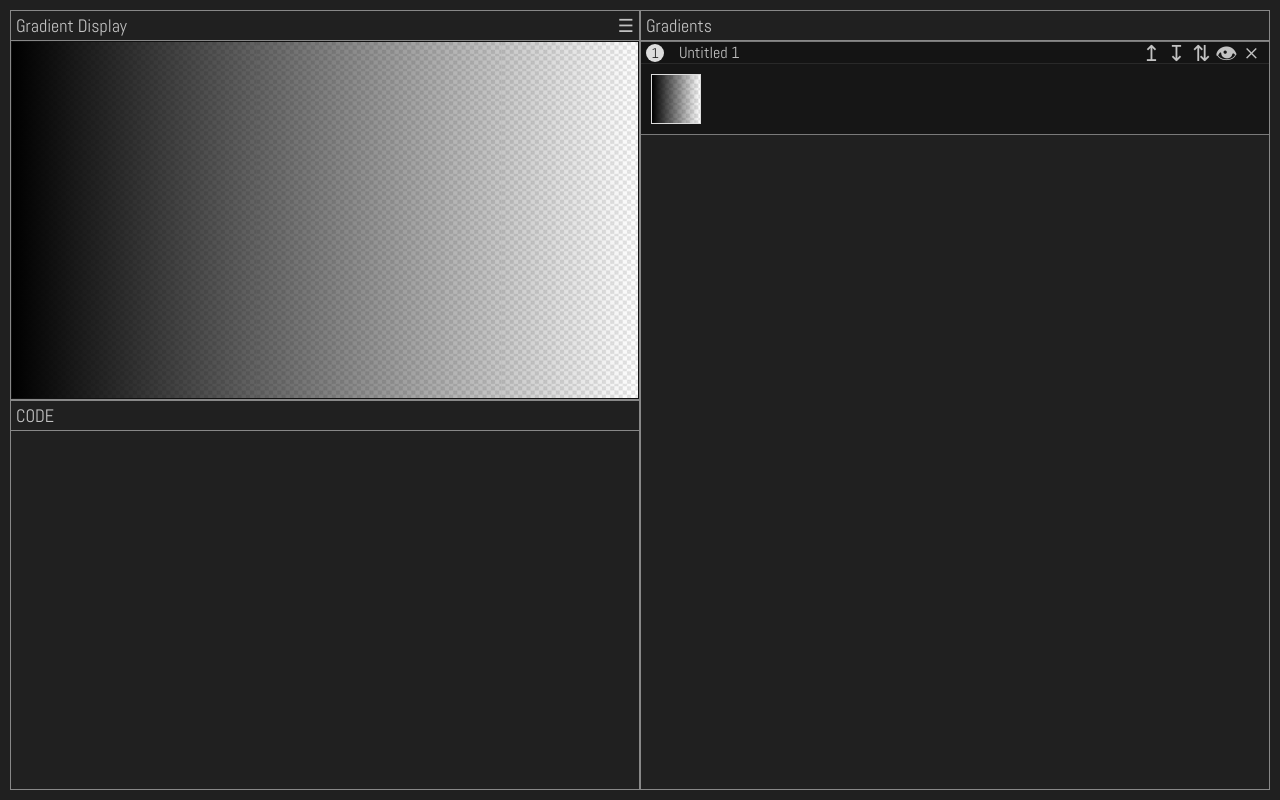
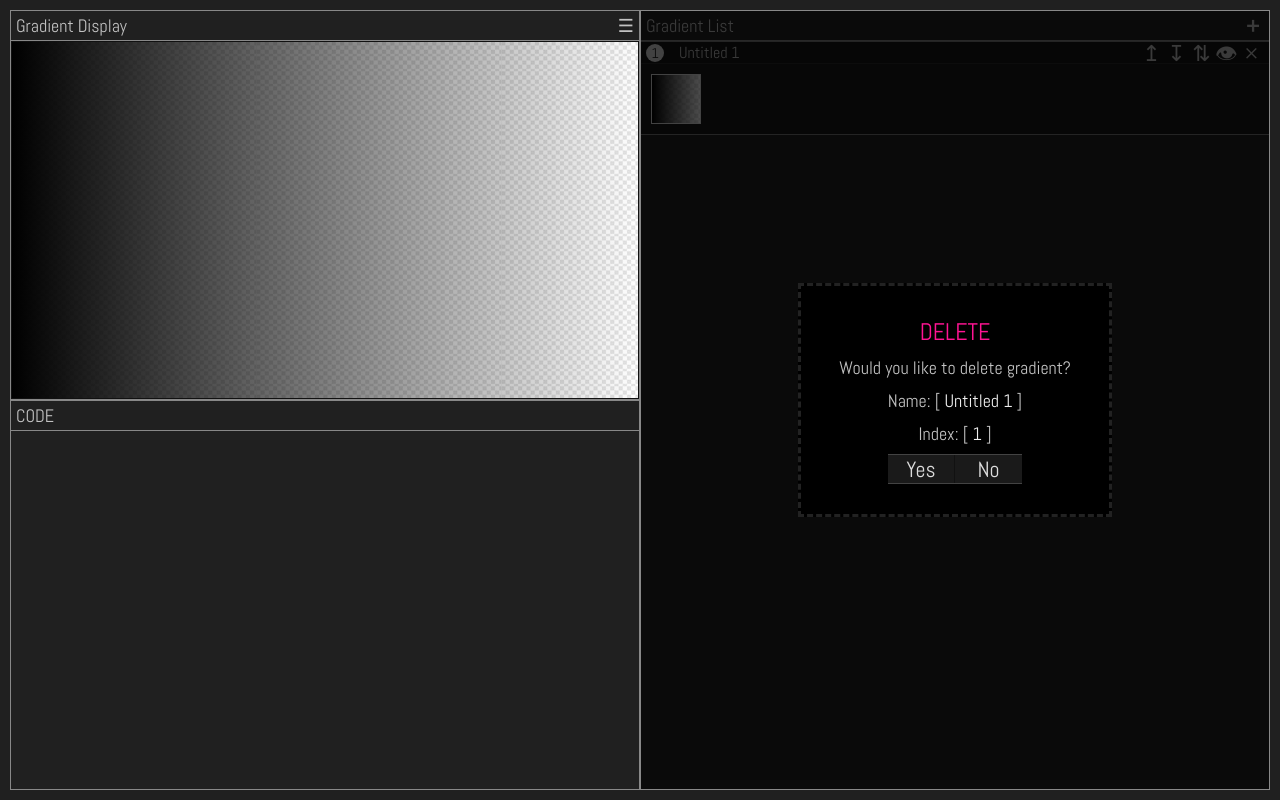
Before and after one commit to tschiboka/colorpicker, a React (Create React App) app: page / in a window 1280 px wide. Both pictures are taken after a click on the button "delete gradient". Built offline with nearby package versions, Linux system fonts and the light colour scheme.

Commit message:
GradientFields can be added and deleted with confirmation

```diff
--- a/src/App.js
+++ b/src/App.js
@@ -3,6 +3,7 @@ import ColorPicker from "./Components/ColorPicker/ColorPicker";
 import ResultDisplay from "./Components/ResultDisplay/ResultDisplay";
 import GradientList from "./Components/GradientList/GradientList";
 import Code from "./Components/Code/Code";
+import { defaultGradientObj } from "./functions/gradient";
 import "./App.scss";
 
 
@@ -14,17 +15,7 @@ export default class App extends Component {
     this.state = {
       colorPicker1IsVisible: false,
       checkered: true,
-      gradients: [
-        {
-          name: "",
-          visible: true,
-          direction: "90",
-          colors: [
-            { color: "rgba(0, 0, 0, 1)", stop: 0 },
-            { color: "rgba(255, 255, 255, 0.5)", stop: 100 }
-          ]
-        },
-      ]
+      gradients: [defaultGradientObj]
     };
   }
 
--- a/src/App.scss
+++ b/src/App.scss
@@ -27,6 +27,7 @@ $primarytColor: #c2c2c2;
     > div > header {
         width: 100%;
         height: 30px;
+        max-height: 30px;
         display: flex;
         justify-content: space-between;
         align-items: center;
--- /dev/null
+++ b/src/Components/DeleteConfirmMsg/DeleteConfirmMsg.js
@@ -0,0 +1,40 @@
+import React, { Component } from 'react';
+import "./DeleteConfirmMsg.scss";
+
+
+
+export default class DeleteConfirmMsg extends Component {
+    render() {
+        return (
+            <div className="DeleteConfirmMsg">
+                <div>
+                    <h2>DELETE</h2>
+
+                    <p>Would you like to delete gradient?</p>
+
+                    <p>
+                        Name: [&nbsp;
+                        <span>
+                            {this.props.gradientToDelete.gradient.name || `Untitled ${this.props.gradientToDelete.index + 1}`}
+                        </span>
+                        &nbsp;]
+                    </p>
+
+                    <p>
+                        Index: [&nbsp;
+                        <span>
+                            {this.props.gradientToDelete.index + 1}
+                        </span>
+                        &nbsp;]
+                    </p>
+
+                    <div>
+                        <button onClick={() => this.props.deleteConfirmResponse(true)}>Yes</button>
+
+                        <button onClick={() => this.props.deleteConfirmResponse(false)}>No</button>
+                    </div>
+                </div>
+            </div>
+        );
+    }
+}
--- /dev/null
+++ b/src/Components/DeleteConfirmMsg/DeleteConfirmMsg.scss
@@ -0,0 +1,45 @@
+.DeleteConfirmMsg {
+    position: absolute;
+    top: 0;
+    left: 0;
+    width: 100%;
+    height: 100%;
+    display: flex;
+    justify-content: center;
+    align-items: center;
+    background: rgba(0, 0, 0, 0.7);
+    > div {
+        display: flex;
+        justify-content: space-evenly;
+        align-items: center;
+        flex-direction: column;
+        min-width: 50%;
+        min-height: 30%;
+        padding: 20px;
+        background: black;
+        border: 3px dashed #222;
+        h2 { color: deeppink; }
+        p { font-size: 18px; }
+        p span { color: #eee; }
+        > div {
+            width: 50%;
+            display: flex;
+            justify-content: space-evenly;
+            border-top: 1px solid rgba(221, 221, 221, 0.3);
+            border-bottom: 1px solid rgba(221, 221, 221, 0.3);
+            button {
+                width: 50%;
+                background: rgba(255, 255, 255, 0.1);
+                border: none;
+                font-size: 22px;
+                color: #ddd;
+                cursor: pointer;
+                &:first-child { border-right: 1px solid #111; }
+                &:hover {
+                    background: rgba(255, 255, 255, 0.3);
+                    font-size: 18px;
+                }
+            }
+        }
+    }
+}
--- a/src/Components/GradientField/GradientField.js
+++ b/src/Components/GradientField/GradientField.js
@@ -97,13 +97,13 @@ export default class GradientField extends Component {
                         <button
                             title="visibility"
                             onClick={() => this.toggleVisibility()}
-                        >&#128065;
-                            <div>
-                                {!this.props.gradient.visible && this.renderRedDiagonalLine()}
-                            </div>
+                        >&#128065;<div>{!this.props.gradient.visible && this.renderRedDiagonalLine()}</div>
                         </button>
 
-                        <button title="delete gradient">&times;</button>
+                        <button
+                            title="delete gradient"
+                            onClick={() => this.props.confirmDeleteGradient(this.props.gradient, this.props.index)}
+                        >&times;</button>
                     </div>
                 </header>
 
--- a/src/Components/GradientList/GradientList.js
+++ b/src/Components/GradientList/GradientList.js
@@ -1,10 +1,22 @@
 import React, { Component } from 'react';
 import GradientField from "../GradientField/GradientField";
+import DeleteConfirmMsg from "../DeleteConfirmMsg/DeleteConfirmMsg";
+import { defaultGradientObj } from "../../functions/gradient";
 import "./GradientList.scss";
 
 
 
 export default class GradientList extends Component {
+    constructor(props) {
+        super(props);
+        this.state = {
+            deleteConfirmMsgVisible: false,
+            gradientToDelete: undefined
+        }
+    }
+
+
+
     renderGradients() {
         return this.props.gradients.map((gradient, i) => (
             <GradientField
@@ -12,6 +24,7 @@ export default class GradientList extends Component {
                 gradient={gradient}
                 index={i}
                 updateGradient={this.updateGradient.bind(this)}
+                confirmDeleteGradient={this.confirmDeleteGradient.bind(this)}
             />
         ));
     }
@@ -25,14 +38,53 @@ export default class GradientList extends Component {
 
 
 
+    confirmDeleteGradient(gradient, index) {
+        this.setState({ ...this.state, deleteConfirmMsgVisible: true, gradientToDelete: { gradient, index } });
+    }
+
+
+
+    deleteConfirmResponse(deleteConformed) {
+        if (deleteConformed) {
+            const updatedGradientList = this.props.gradients.filter((grad, i) => i !== this.state.gradientToDelete.index);
+            this.props.updateGradients(updatedGradientList);
+        }
+
+        this.setState({ ...this.state, deleteConfirmMsgVisible: false, gradientToDelete: undefined });
+    }
+
+
+
+    handleAddGradientOnClick() {
+        const updatedGradientList = [defaultGradientObj, ...this.props.gradients];
+        this.props.updateGradients(updatedGradientList);
+    }
+
+
+
     render() {
         return (
             <div className="GradientList">
-                <header>Gradients</header>
+                <header>
+                    <span>Gradient List</span>
+
+                    <button
+                        title="add new gradient"
+                        onClick={() => this.handleAddGradientOnClick()}
+                    >&#43;</button>
+                </header>
 
                 <div className="gradients">
                     {this.renderGradients()}
                 </div>
+
+                {
+                    this.state.deleteConfirmMsgVisible &&
+                    <DeleteConfirmMsg
+                        gradientToDelete={this.state.gradientToDelete}
+                        deleteConfirmResponse={this.deleteConfirmResponse.bind(this)}
+                    />
+                }
             </div>
         )
     }
--- a/src/Components/GradientList/GradientList.scss
+++ b/src/Components/GradientList/GradientList.scss
@@ -1,10 +1,24 @@
 $primarytColor: #c2c2c2;
 
 .GradientList {
+    position: relative;
     height: 100%;
     width: 50%;
     order: 3;
     color: $primarytColor;
+    overflow-y: auto;
+    & > header button {
+        border: none;
+        background: transparent;
+        color: $primarytColor;
+        font-size: 22px;
+        font-weight: bold;
+        margin-right: 5px;
+        &:hover {
+            font-size: 18px;
+            color: lightblue;
+        }
+    }
     .gradients {
         display: flex;
         flex-direction: column;
--- a/src/functions/gradient.js
+++ b/src/functions/gradient.js
@@ -1,5 +1,4 @@
 export function gradientObjsToStr(grdObj) {
-    console.log(grdObj);
     return grdObj.map(grad => {
         const { colors } = grad;
         const prefix = (grad.direction === "radial" ? "radial" : "linear") + "-gradient";
@@ -9,3 +8,15 @@ export function gradientObjsToStr(grdObj) {
         return `${prefix}(${degree}${colorStops})`;
     }).join(",");
 }
+
+
+
+export const defaultGradientObj = {
+    name: "",
+    visible: true,
+    direction: "90",
+    colors: [
+        { color: "rgba(0, 0, 0, 1)", stop: 0 },
+        { color: "rgba(255, 255, 255, 0.5)", stop: 100 }
+    ]
+};
```
